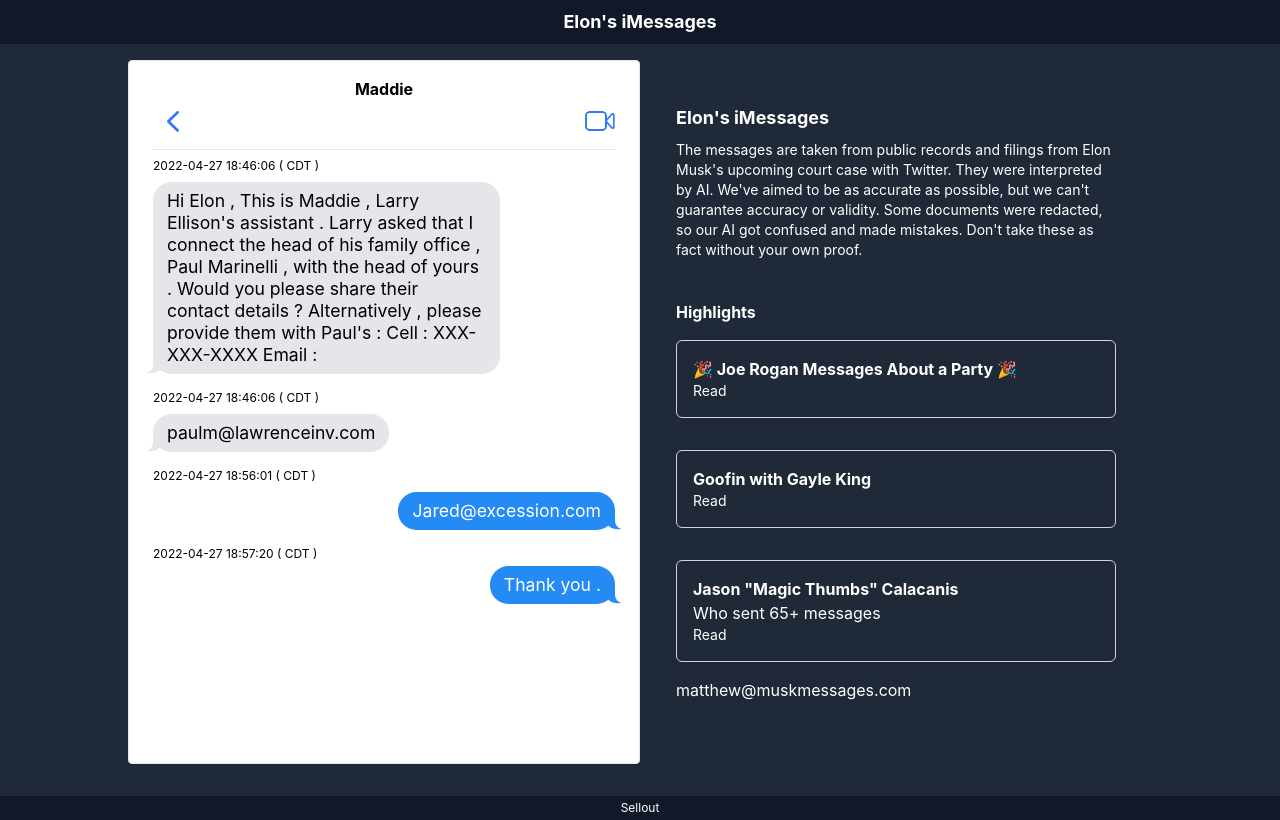
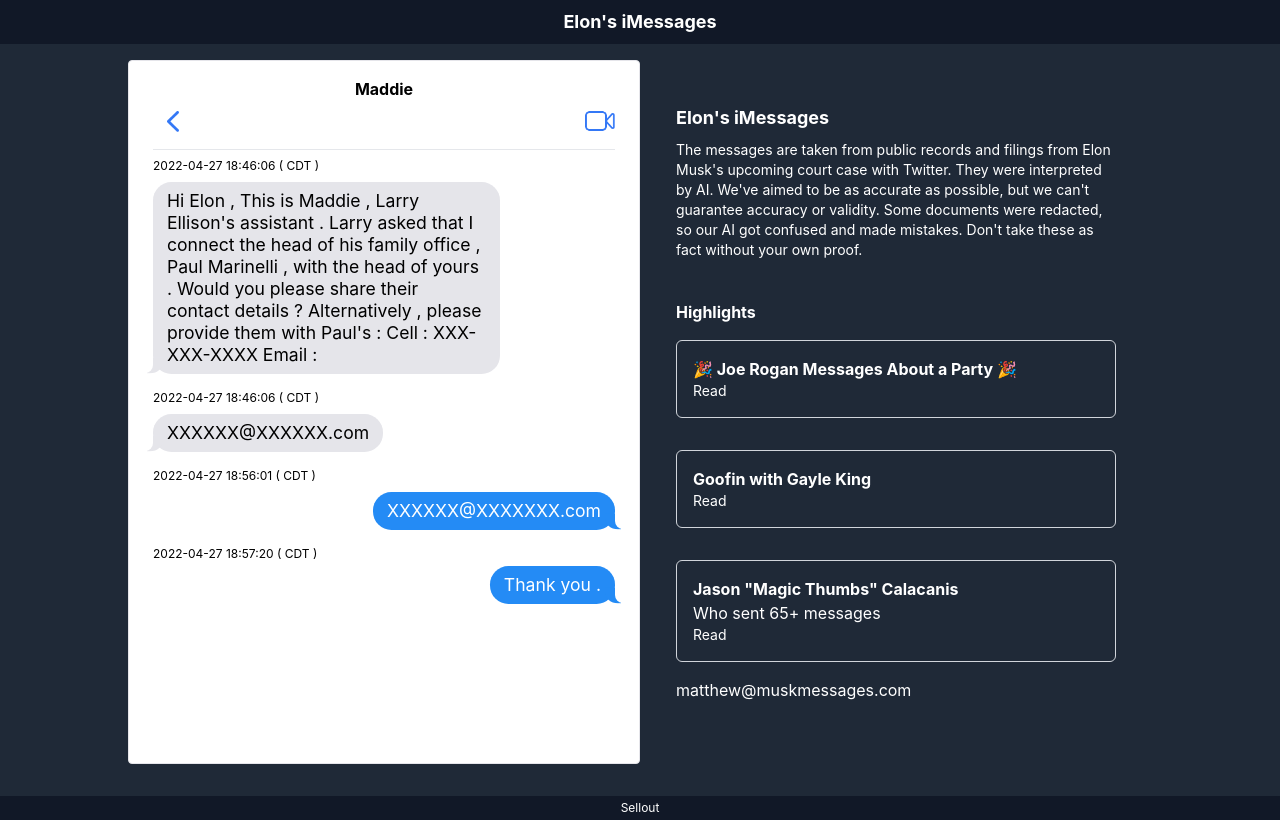
Before and after one commit to thatreeves/elon, a website: page d/67.html in a window 1280 px wide. Drawn offline with Linux system fonts and the light colour scheme; a web font is replaced by a local one.

Commit message:
no message

```diff
--- a/d/67.html
+++ b/d/67.html
@@ -69,10 +69,10 @@
 details ? Alternatively , please provide them with Paul's : Cell : XXX-XXX-XXXX Email :</p>
 
 <div class="text-xs text-grey-600 mt-2">2022-04-27 18:46:06 ( CDT )</div>
-<p class="from-them">paulm@lawrenceinv.com</p>
+<p class="from-them">XXXXXX@XXXXXX.com</p>
 
 <div class="text-xs text-grey-600 mt-2">2022-04-27 18:56:01 ( CDT )</div>
-<p class="from-me">Jared@excession.com</p>
+<p class="from-me">XXXXXX@XXXXXXX.com</p>
 
 <div class="text-xs text-grey-600 mt-2">2022-04-27 18:57:20 ( CDT )</div>
 <p class="from-me">Thank you .</p>
```
